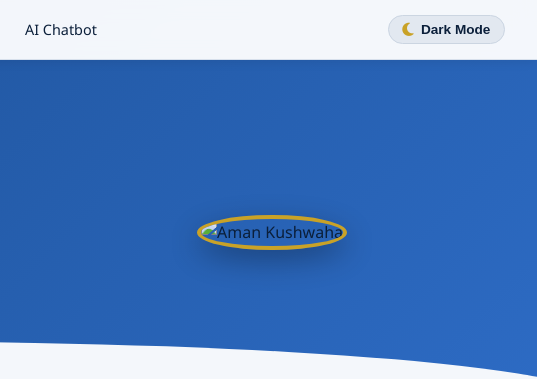
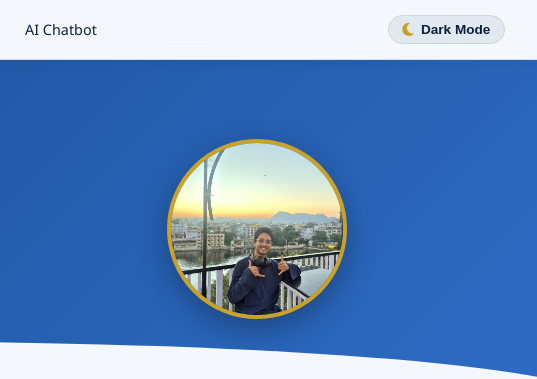
Before and after one commit to kush-aman/portfolio, a plain HTML site: page index.html in a window 1280 px wide. Shown: the top 379 px of the page, 743-1280 px from the left. Drawn offline with Linux system fonts and the light colour scheme.

Commit message:
Add files via upload

```diff
--- a/style.css
+++ b/style.css
@@ -266,6 +266,7 @@ section,
   border: 4px solid var(--gold);
   box-shadow: 0 10px 30px rgba(0, 0, 0, 0.3);
   object-fit: cover;
+  object-position: center center;
 }
 
 .hero-buttons {
```
Also changed, not shown: profile.jpg (added).
